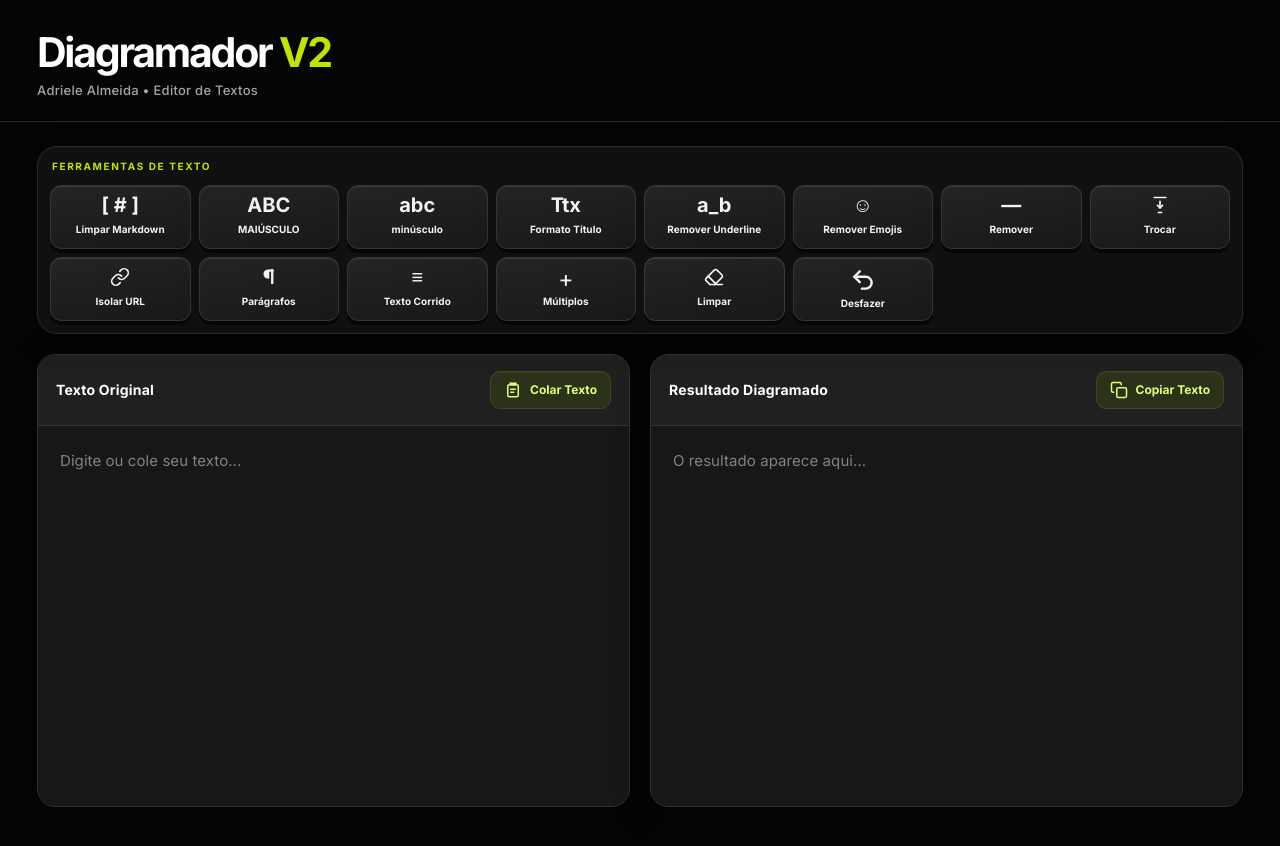
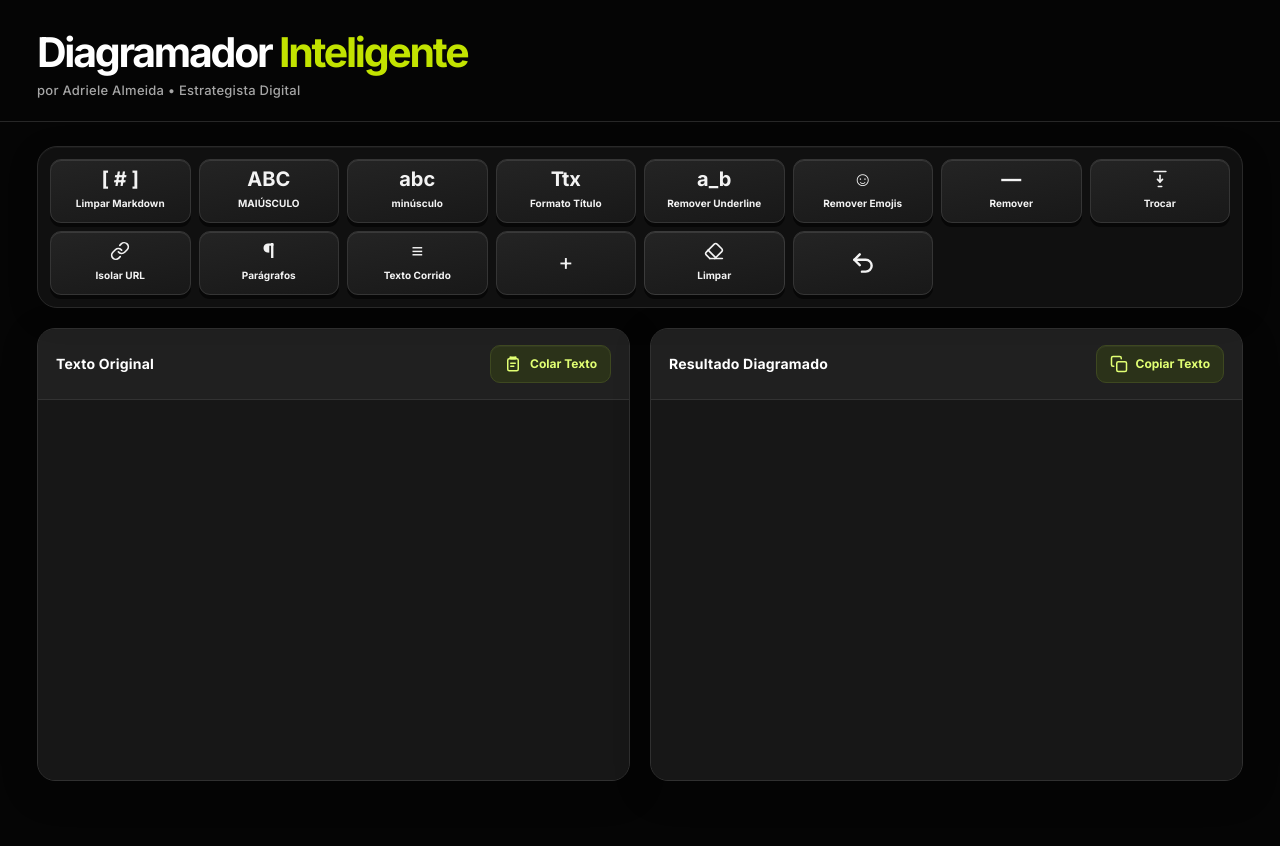
Before and after one commit to Adriele-Almeida/diagramador, a plain HTML site: page v2/index.html in a window 1280 px wide. Drawn offline with nearby package versions, Linux system fonts and the light colour scheme.

Commit message:
Remover textos adicionados e restaurar título e identificação da V1 na V2

```diff
--- a/v2/index.html
+++ b/v2/index.html
@@ -3,7 +3,7 @@
 <head>
     <meta charset="UTF-8">
     <meta name="viewport" content="width=device-width, initial-scale=1.0, maximum-scale=1.0, minimum-scale=1.0, user-scalable=no">
-    <title>Diagramador V2 | Adriele Almeida</title>
+    <title>Diagramador</title>
     <!-- Importando Tailwind CSS para estilização moderna e responsiva -->
     <script src="https://cdn.tailwindcss.com"></script>
     <!-- Importando fonte Inter do Google Fonts -->
@@ -280,7 +280,6 @@
             }
         }
 
-/* DIAGRAMADOR V2 | ADRIELE ALMEIDA - tema exclusivo, sem alterações na V1 */
 :root {
   color-scheme:dark;
   --v2-bg:#050505;
@@ -367,16 +366,6 @@ main {
   border-radius:20px!important;
   box-shadow:0 8px 30px rgba(0,0,0,.2),inset 0 1px 0 rgba(255,255,255,.045)!important;
   z-index:1!important;
-}
-#formatToolbar:before {
-  content:"FERRAMENTAS DE TEXTO";
-  grid-column:1/-1;
-  display:block;
-  padding:0 2px 3px;
-  color:var(--v2-green);
-  letter-spacing:.16em;
-  font-size:10px;
-  font-weight:800;
 }
 #formatToolbar>button,
 #formatToolbar>button.format-control,
@@ -471,18 +460,6 @@ main {
   font-weight:400!important;
   font-size:23px!important;
   line-height:1!important;
-}
-#formatToolbar #multiSelectButton:after{
-  content:"Múltiplos";
-  color:inherit;
-  font-size:10px;
-  font-weight:700;
-}
-#formatToolbar #backButton:after {
-  content:"Desfazer";
-  color:inherit;
-  font-size:10px;
-  font-weight:700;
 }
 #formatToolbar #backButton svg {color:inherit!important}
 #formatToolbar #clearButton:not(:hover) {
@@ -622,7 +599,7 @@ textarea::-webkit-scrollbar-thumb{background:#494949;border-radius:12px}
 @media(max-width:360px){#formatToolbar{grid-template-columns:repeat(3,minmax(0,1fr))!important}}
 @media(prefers-reduced-motion:reduce){*{animation:none!important;transition:none!important}}
 </style>
-    <meta property="og:title" content="Diagramador V2 - Adriele Almeida">
+    <meta property="og:title" content="Diagramador Inteligente">
     <meta property="og:description" content="Diagramação instantânea de textos.
 Por Adriele Almeida • Estrategista Digital.">
     <meta property="og:image" content="../miniatura.png">
@@ -634,8 +611,8 @@ Por Adriele Almeida • Estrategista Digital.">
     <!-- Controles fixos -->
     <header class="bg-white shadow-sm border-b border-slate-200 sticky top-0 z-10">
         <div class="max-w-7xl mx-auto h-20 px-4 sm:px-6 lg:px-8 flex flex-col justify-center" style="background-color: #4F46E5;">
-            <h1 class="text-[1.625rem] sm:text-[1.5rem] font-bold leading-tight text-white">Diagramador <span style="color: #C2E300;">V2</span></h1>
-            <p class="mt-1 text-[0.9375rem] sm:text-[0.875rem] leading-tight text-white">Adriele Almeida  •  Editor de Textos</p>
+            <h1 class="text-[1.625rem] sm:text-[1.5rem] font-bold leading-tight text-white">Diagramador <span style="color: #C2E300;">Inteligente</span></h1>
+            <p class="mt-1 text-[0.9375rem] sm:text-[0.875rem] leading-tight text-white">por Adriele Almeida • Estrategista Digital</p>
         </div>
         <div id="formatToolbar" class="max-w-7xl mx-auto px-4 sm:px-6 lg:px-8 pt-3 pb-2 grid grid-cols-4 lg:grid-cols-12 items-center gap-1.5 sm:gap-2">
             <button type="button" data-format="clean_markdown" onclick="applyFormat('clean_markdown')" aria-label="Limpar Markdown" class="format-control group flex-1 basis-0 min-w-0 h-16 px-1 py-2 flex flex-col items-center justify-center rounded-lg border border-slate-200 bg-white text-slate-700 focus:outline-none focus:ring-2 focus:ring-indigo-500 focus:ring-offset-2">
@@ -724,7 +701,6 @@ Por Adriele Almeida • Estrategista Digital.">
                 </div>
                 <textarea
                     id="inputText"
-                    placeholder="Digite ou cole seu texto..."
                     spellcheck="false"
                     class="flex-grow w-full p-5 resize-none outline-none focus:ring-0 text-slate-700 bg-transparent"
                     style="min-height: 300px;"></textarea>
@@ -747,7 +723,6 @@ Por Adriele Almeida • Estrategista Digital.">
 
                 <textarea
                     id="outputText"
-                    placeholder="O resultado aparece aqui..."
                     spellcheck="false"
                     class="flex-grow w-full p-5 resize-none outline-none focus:ring-0 text-slate-800 bg-transparent"
                     style="min-height: 300px;"></textarea>
```
